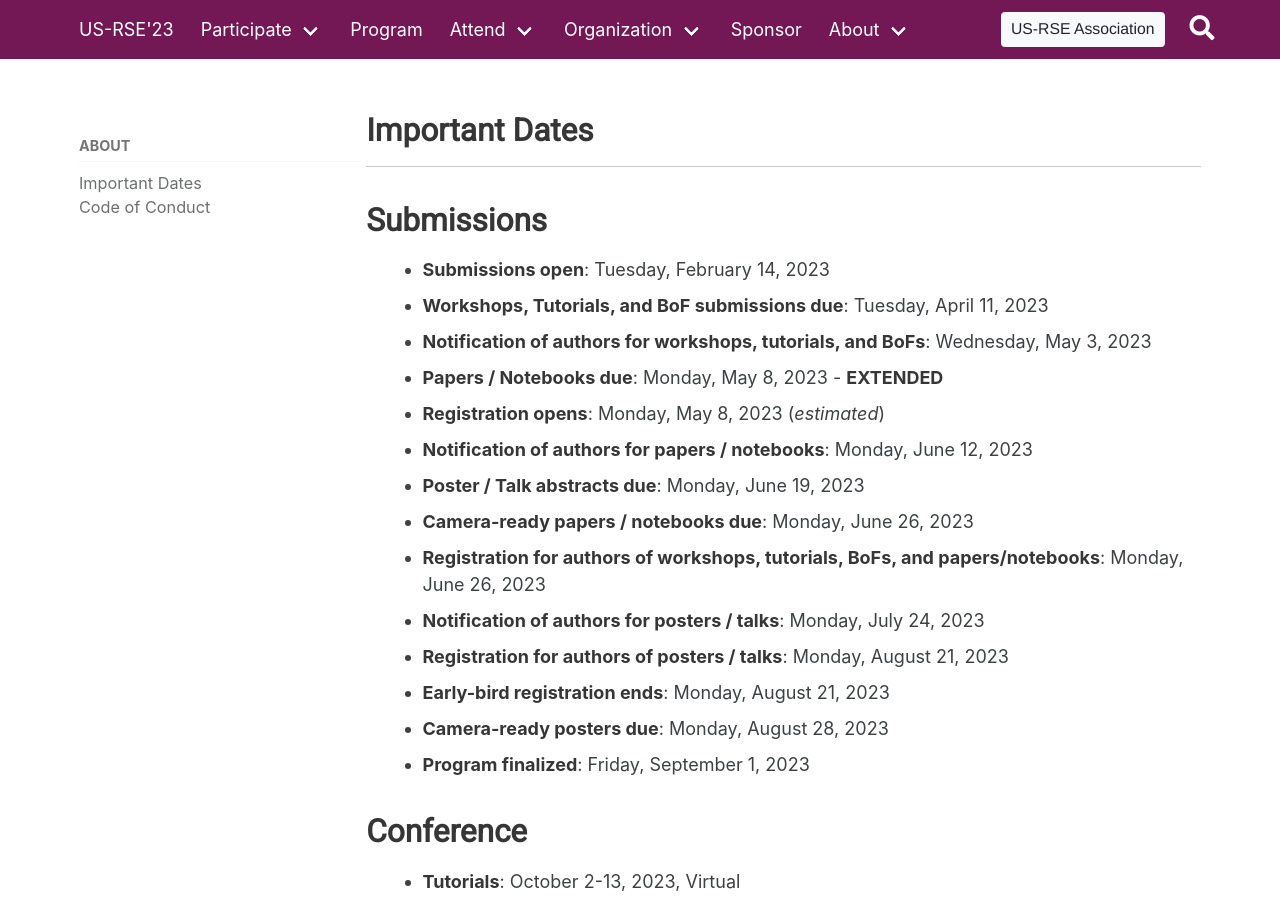
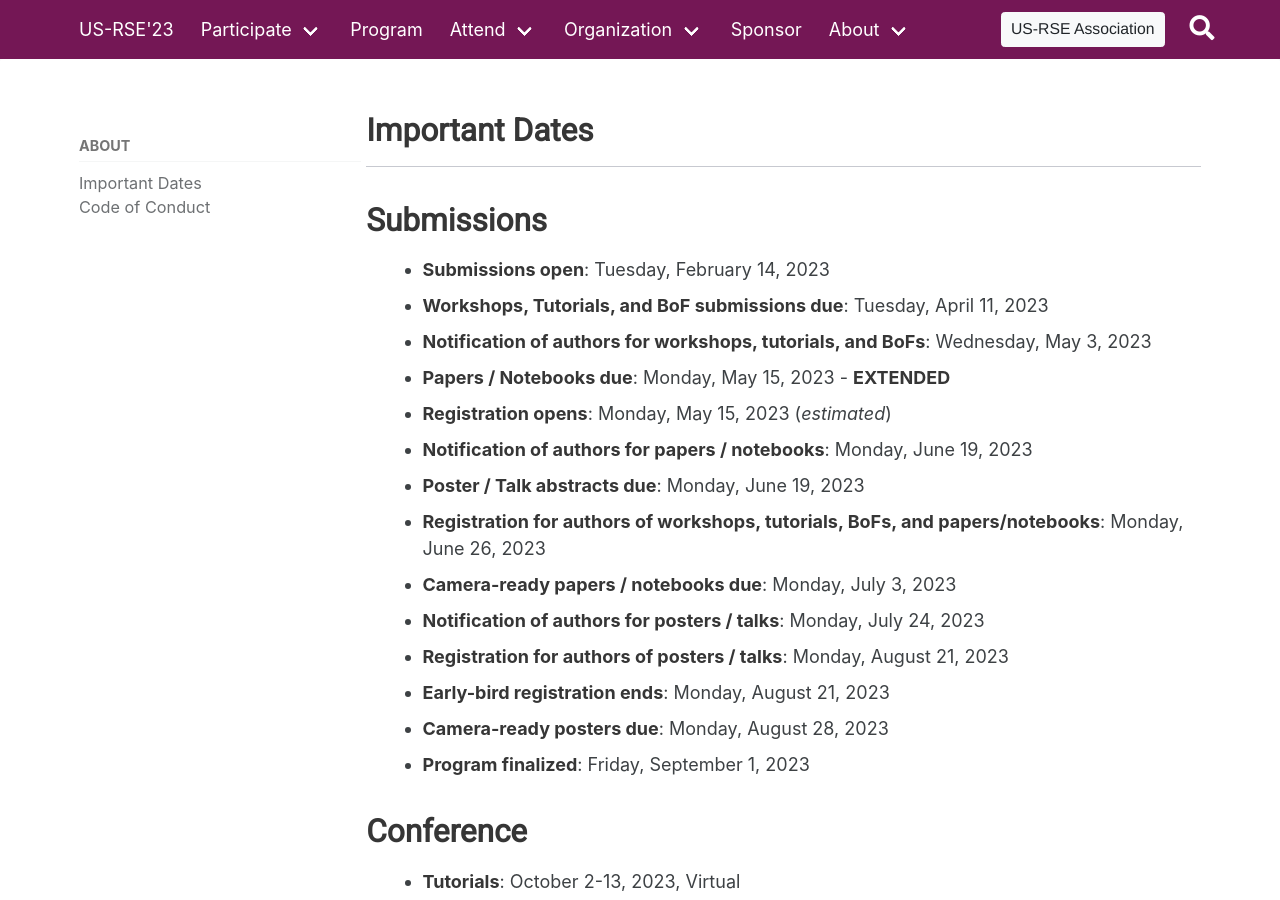
Before and after one commit to USRSE/usrse23, a Jekyll site: the page built from pages/about/dates.md, in a window 1280 px wide and 900 px high. Built offline with Jekyll 4.4.1, drawn with Linux system fonts in a browser that asks for light colours; a style sheet for code colours, icons or effects is not loaded.

Commit message:
Final extension for papers/notebooks

```diff
--- a/index.html
+++ b/index.html
@@ -50,7 +50,7 @@
   <ul>
   <li><b>Submissions open</b>: Tuesday, February 14, 2023</li>
   <li><b>Workshops, Tutorials, and BoF submissions due</b>: Tuesday, April 11, 2023</li>
-  <li><b>Papers / Notebooks due</b>: Monday, May 8, 2023 - <b>EXTENDED</b></li>
+  <li><b>Papers / Notebooks due</b>: Monday, May 15, 2023 - <b>FINAL EXTENSION</b></li>
   <li><b>Poster / Talk abstracts due</b>: Monday, June 19, 2023</li>
   <li><b>Conference Date</b>: October 16-18, 2023, Chicago, IL</li>
   </ul>
--- a/pages/about/dates.md
+++ b/pages/about/dates.md
@@ -13,12 +13,12 @@
 - **Submissions open**: Tuesday, February 14, 2023
 - **Workshops, Tutorials, and BoF submissions due**: Tuesday, April 11, 2023
 - **Notification of authors for workshops, tutorials, and BoFs**: Wednesday, May 3, 2023
-- **Papers / Notebooks due**: Monday, May 8, 2023 - **EXTENDED**
-- **Registration opens**: Monday, May 8, 2023 (_estimated_)
-- **Notification of authors for papers / notebooks**: Monday, June 12, 2023
+- **Papers / Notebooks due**: Monday, May 15, 2023 - **EXTENDED**
+- **Registration opens**: Monday, May 15, 2023 (_estimated_)
+- **Notification of authors for papers / notebooks**: Monday, June 19, 2023
 - **Poster / Talk abstracts due**: Monday, June 19, 2023
-- **Camera-ready papers / notebooks due**: Monday, June 26, 2023
 - **Registration for authors of workshops, tutorials, BoFs, and papers/notebooks**: Monday, June 26, 2023
+- **Camera-ready papers / notebooks due**: Monday, July 3, 2023
 - **Notification of authors for posters / talks**: Monday, July 24, 2023
 - **Registration for authors of posters / talks**: Monday, August 21, 2023
 - **Early-bird registration ends**: Monday, August 21, 2023
```
Also changed, not shown: _posts/2023-05-05-extend-papers-final.md (added, +10 -0 lines), pages/participate/participate.md (+3 -3 lines).
